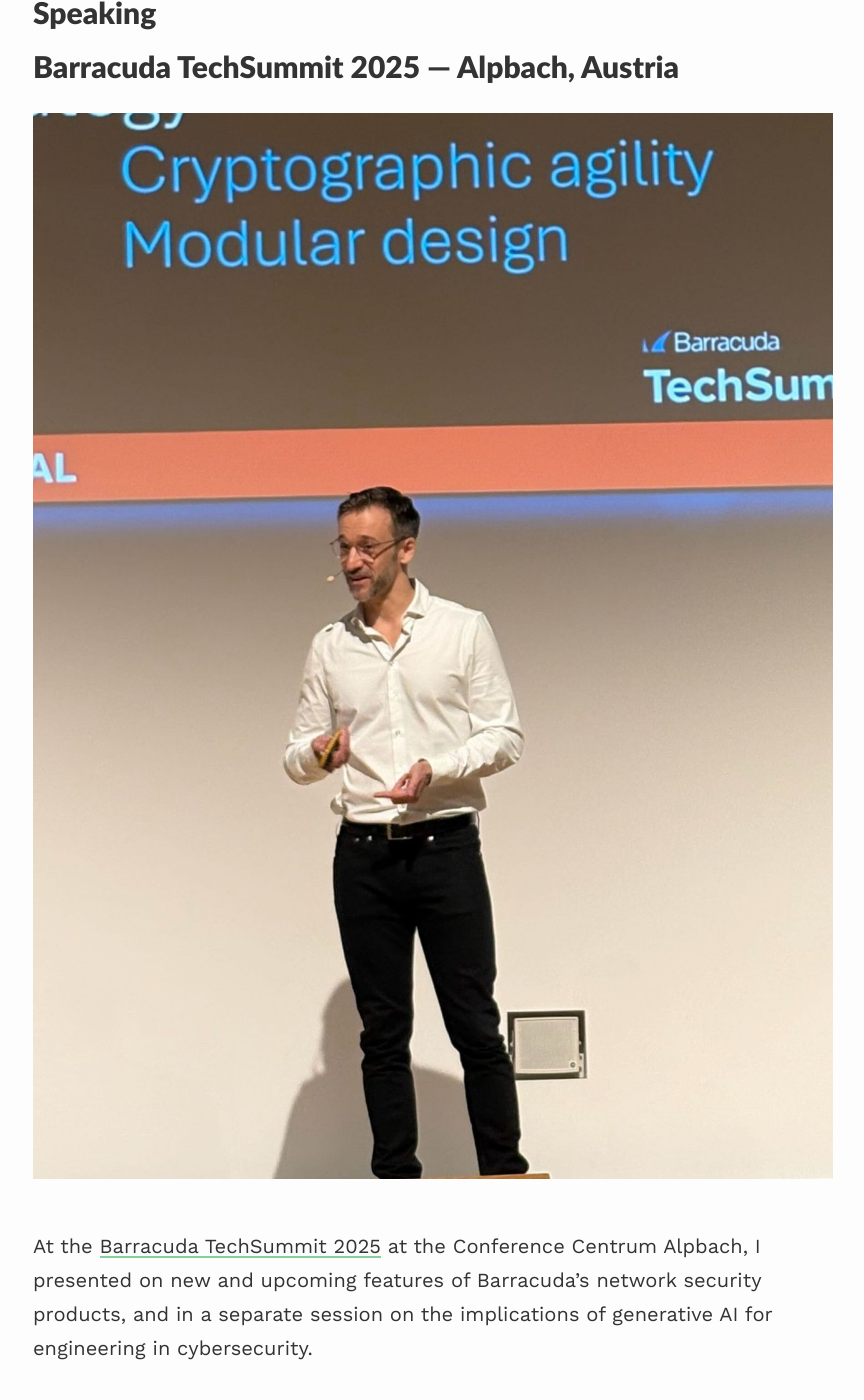
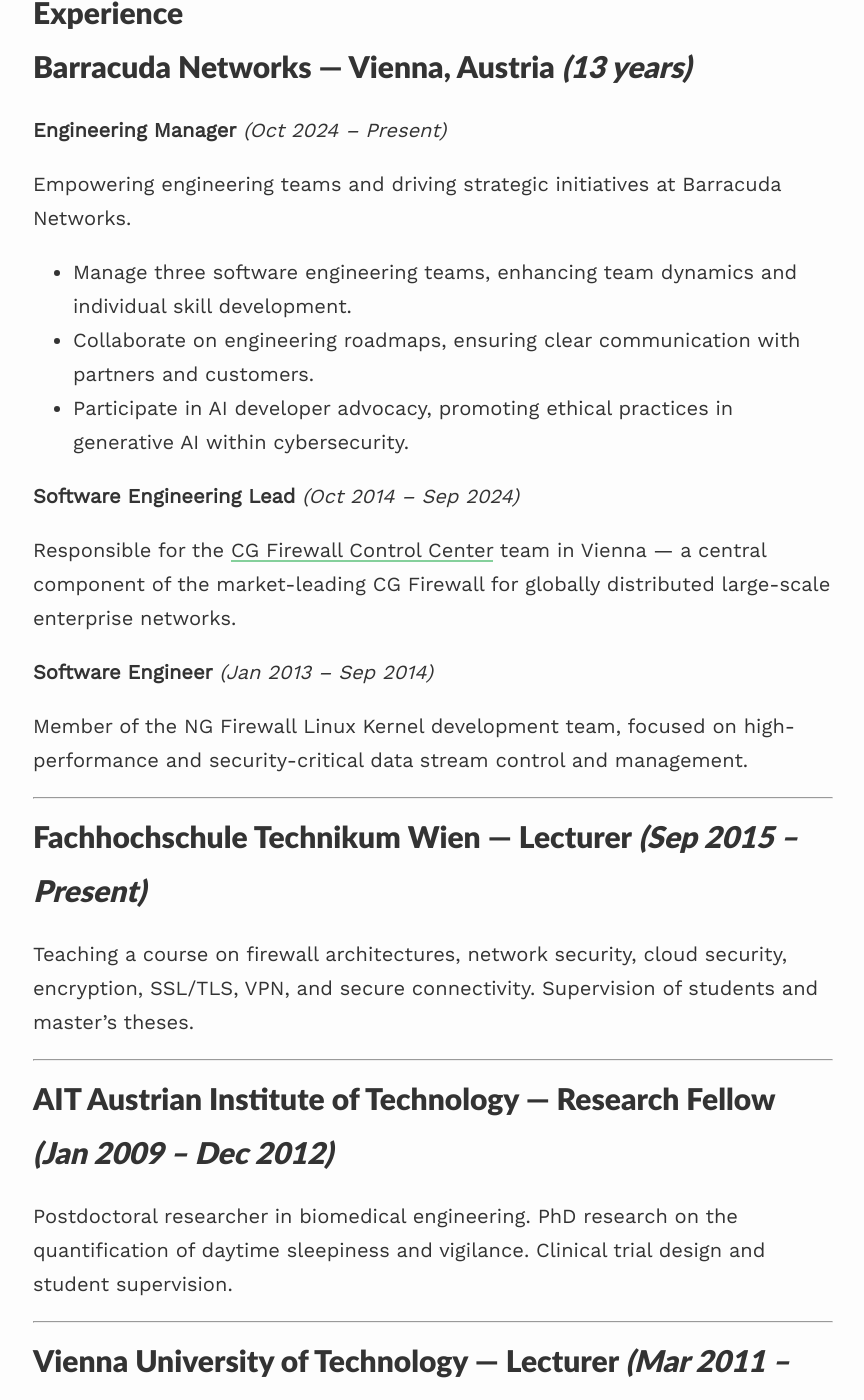
Before and after one commit to gregorkoenig/gregorkoenig.github.io, a Jekyll site: the page built from _pages/professional.md, in a window 1280 px wide and 1400 px high, scrolled down 255 px. Shown: the whole window, without its empty margins (207-1071 px from the left). Built offline with Jekyll 4.4.1, drawn with Linux system fonts in a browser that asks for light colours; nearby versions of some CDN libraries; some of the changed text lies outside the part shown.

Commit message:
Add full career history to professional page
Co-Authored-By: Claude Sonnet 4.6 <noreply@anthropic.com>

```diff
--- a/_pages/professional.md
+++ b/_pages/professional.md
@@ -3,6 +3,57 @@ title: Professional Career
 layout: default
 permalink: /professional/
 published: true
+---
+
+# Experience
+
+## Barracuda Networks — Vienna, Austria *(13 years)*
+
+**Engineering Manager** *(Oct 2024 – Present)*
+
+Empowering engineering teams and driving strategic initiatives at Barracuda Networks.
+- Manage three software engineering teams, enhancing team dynamics and individual skill development.
+- Collaborate on engineering roadmaps, ensuring clear communication with partners and customers.
+- Participate in AI developer advocacy, promoting ethical practices in generative AI within cybersecurity.
+
+**Software Engineering Lead** *(Oct 2014 – Sep 2024)*
+
+Responsible for the [CG Firewall Control Center](https://www.barracuda.com/products/network-protection/firewall-control-center){:target="_blank"} team in Vienna — a central component of the market-leading CG Firewall for globally distributed large-scale enterprise networks.
+
+**Software Engineer** *(Jan 2013 – Sep 2014)*
+
+Member of the NG Firewall Linux Kernel development team, focused on high-performance and security-critical data stream control and management.
+
+---
+
+## Fachhochschule Technikum Wien — Lecturer *(Sep 2015 – Present)*
+
+Teaching a course on firewall architectures, network security, cloud security, encryption, SSL/TLS, VPN, and secure connectivity. Supervision of students and master's theses.
+
+---
+
+## AIT Austrian Institute of Technology — Research Fellow *(Jan 2009 – Dec 2012)*
+
+Postdoctoral researcher in biomedical engineering. PhD research on the quantification of daytime sleepiness and vigilance. Clinical trial design and student supervision.
+
+---
+
+## Vienna University of Technology — Lecturer *(Mar 2011 – Aug 2012)*
+
+Introduction to biosignal analysis, with a focus on EEG and its applications.
+
+---
+
+## Frequentis — System Software Engineer *(Dec 2005 – Dec 2008)*
+
+Embedded software engineering for distributed real-time systems in safety-critical applications. Linux kernel development in C and Assembler.
+
+---
+
+## SKIDATA AG — Internship *(2005)*
+
+Consolidation of source code management systems; introduction of a company-wide Subversion-based system.
+
 ---
 
 # Speaking
```
